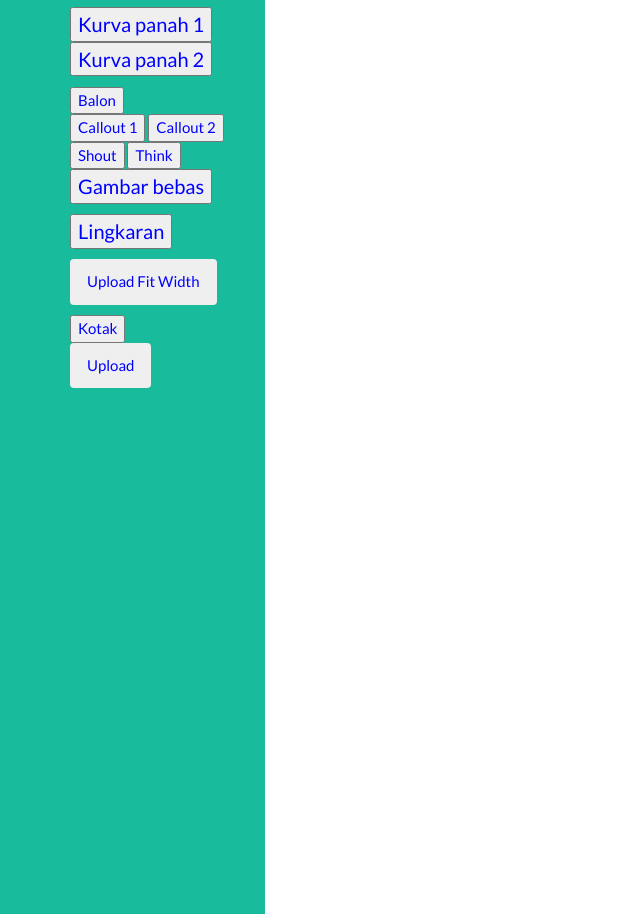
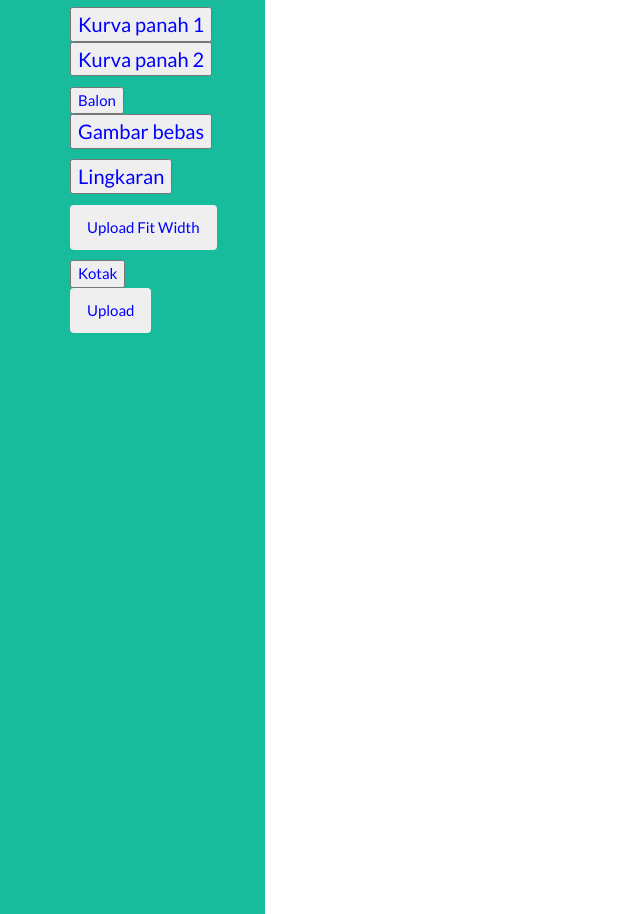
Before and after one commit to pujie/pujie.github.io, a plain HTML site: page index.html in a window 1280 px wide. Shown: the part 1025-1939 px from the top of the page, without its empty margins (0-640 px from the left). Drawn offline with Linux system fonts and the light colour scheme.

Commit message:
arrange balon-add

```diff
--- a/index.html
+++ b/index.html
@@ -116,7 +116,7 @@
                             <button id="btnCounterCurveWithArrow" class="pointer">Kurva panah 2</button>
                         </p>
                         <button id="toggleBalon">Balon</button>
-                        <div id="grupBalon">
+                        <div id="grupBalon" style="display: none;">
                             <button id="btnCallout1" class="pointer">Callout 1</button>
                             <button id="btnCallout2" class="pointer">Callout 2</button>
                             <button id="btnShout1" class="pointer">Shout</button>
```
